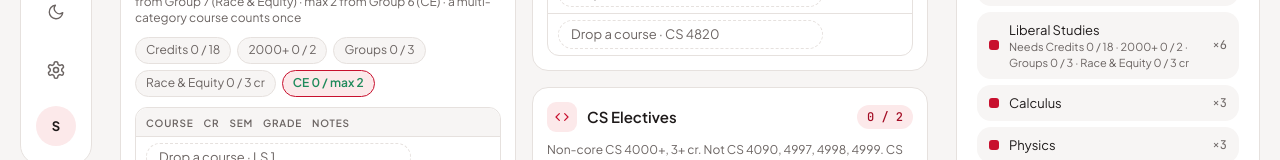
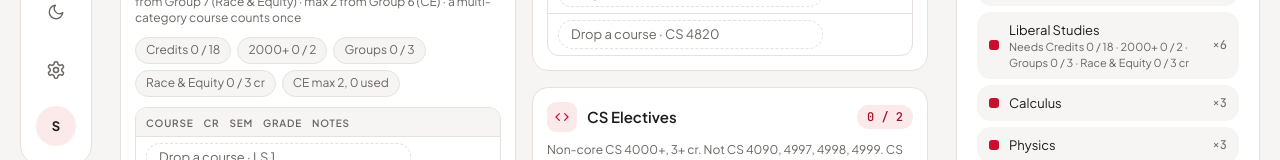
Before and after one commit to jaredrojas08/bearplan, a Svelte app: page / in a window 1280 px wide. Both pictures are taken after typing "Sample" into the empty fields and a click on the button "Create plan". Shown: the part 615-775 px from the top of the page. Built offline with nearby package versions, Linux system fonts and the light colour scheme.

Commit message:
Show max constraints as limits instead of completed progress

```diff
--- a/src/components/SectionCard.svelte
+++ b/src/components/SectionCard.svelte
@@ -41,7 +41,7 @@
     <span class="icchip"><Icon name={section.icon ?? 'star'} /></span>
     <h3 id="sec-{section.id}">{section.title}</h3>
     <span class="score">
-      {#if result.complete && !isExtra}<span class="ok"><Icon name="check" size={12} stroke={3} /></span>{/if}
+      {#if result.complete && !isExtra}<span class="done-mark"><Icon name="check" size={12} stroke={3} /></span>{/if}
       {summary}
     </span>
   </div>
@@ -51,7 +51,7 @@
   {#if result.chips.length}
     <div class="chips">
       {#each result.chips as chip (chip.label)}
-        <span class="chip" class:ok={chip.ok}>{chip.label} {chip.text}</span>
+        <span class="chip" class:ok={chip.ok && !chip.limit} class:over={chip.limit && !chip.ok}>{chip.label} {chip.text}</span>
       {/each}
     </div>
   {/if}
@@ -131,9 +131,14 @@
     flex: 1;
     min-width: 0;
   }
-  .ok {
+  .done-mark {
     color: var(--done);
     display: inline-flex;
+  }
+  .chip.over {
+    color: var(--warn-ink);
+    border-color: var(--warn);
+    background: var(--warn-bg);
   }
   .note {
     margin: 0;
--- a/src/lib/requirements.ts
+++ b/src/lib/requirements.ts
@@ -169,6 +169,8 @@ export interface Chip {
   label: string
   text: string
   ok: boolean
+  /** Upper limits: staying under them is the normal state, not progress. */
+  limit?: boolean
 }
 
 export interface SlotRow {
@@ -299,7 +301,7 @@ function groupChip(
     }
     case 'groupMaxCount': {
       const n = inGroup(constraint.group).length
-      return { label: constraint.label, text: `${n} / max ${constraint.count}`, ok: n <= constraint.count }
+      return { label: constraint.label, text: `max ${constraint.count}, ${n} used`, ok: n <= constraint.count, limit: true }
     }
     default:
       return null
@@ -322,7 +324,7 @@ function constraintChip(
     }
     case 'maxCount': {
       const n = courses.filter((c) => matchFailure(c, constraint.match) === null).length
-      return { label: constraint.label, text: `${n} / max ${constraint.count}`, ok: n <= constraint.count }
+      return { label: constraint.label, text: `max ${constraint.count}, ${n} used`, ok: n <= constraint.count, limit: true }
     }
     default:
       return groupChip(constraint, courses, groupOf)!
```
Also changed, not shown: 1 other file (tests, documents, lock files or other folders).
